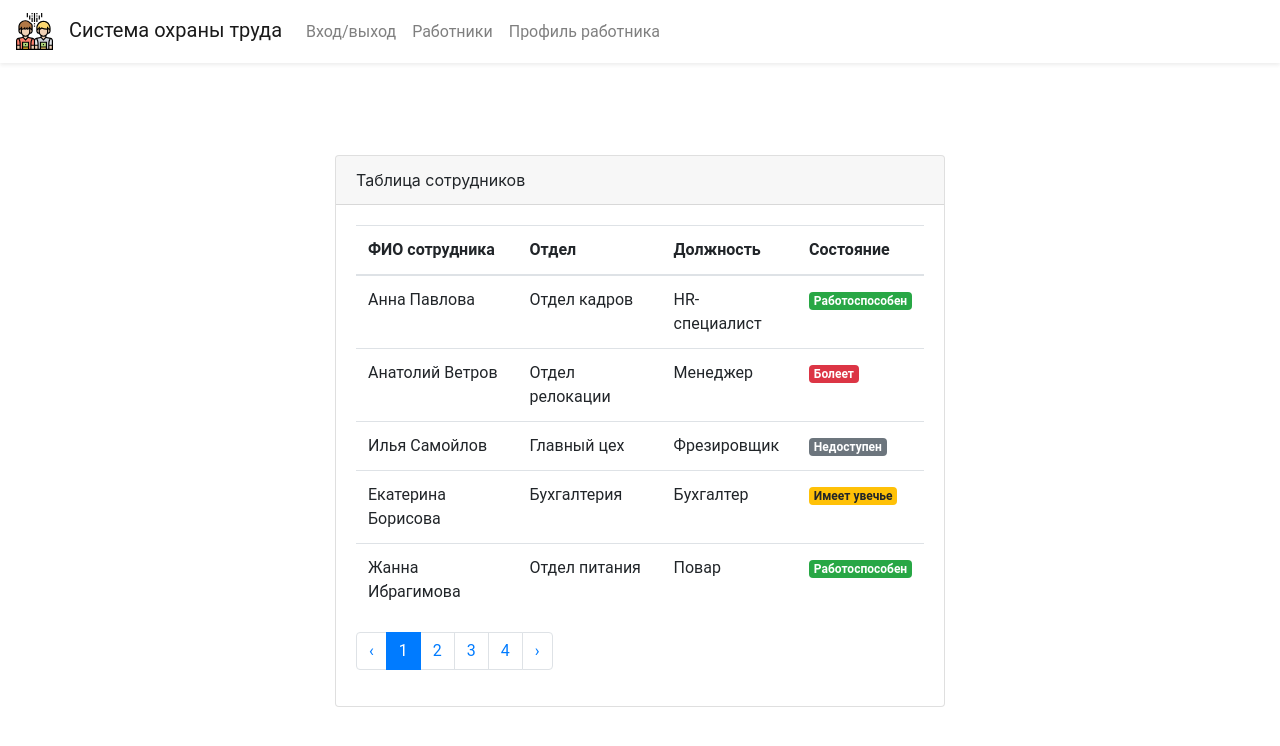
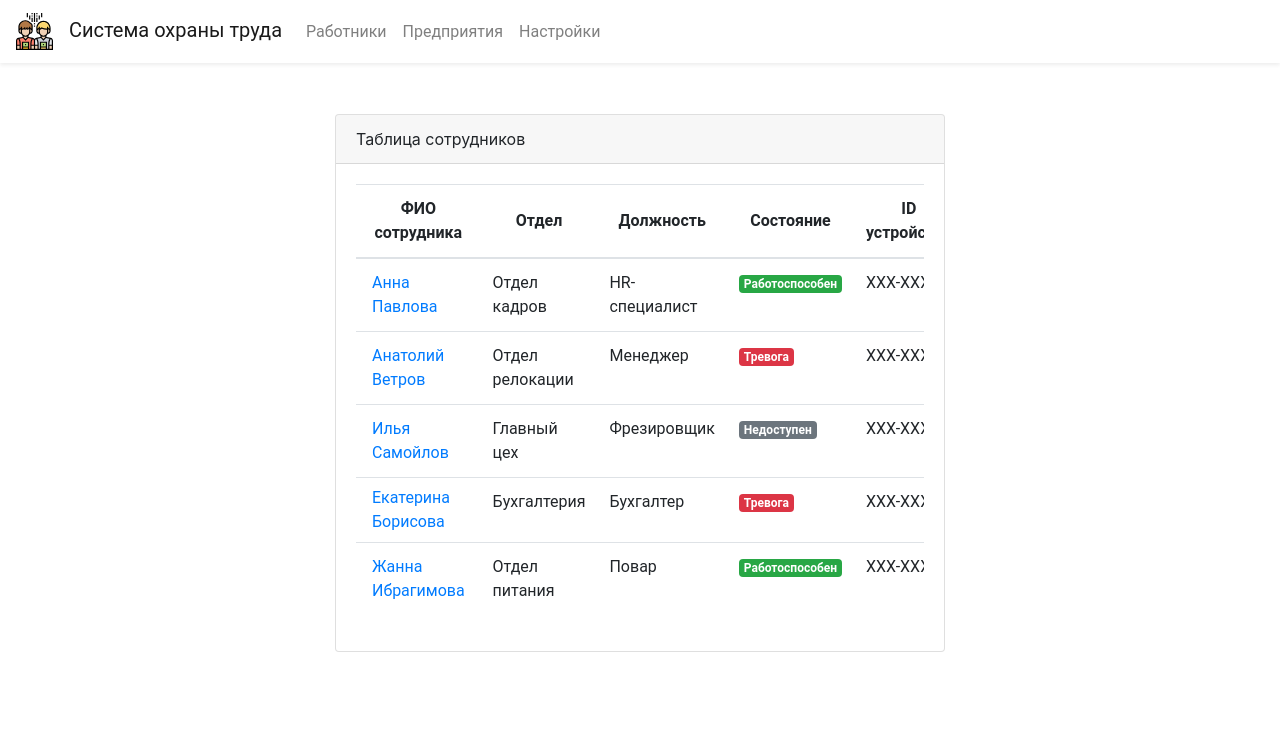
Before and after one commit to R-Mosolov/work-protection-system, a React (Create React App) app: page /workers-list in a window 1280 px wide. Shown: the top 746 px of the page. Built offline with nearby package versions, Linux system fonts and the light colour scheme.

Commit message:
Deleted login page. Added pages of companies and settings. Changed workers list

```diff
--- a/src/App.js
+++ b/src/App.js
@@ -4,17 +4,19 @@ import { BrowserRouter as Router, Route } from 'react-router-dom';
 import 'bootstrap/dist/css/bootstrap.min.css';
 import './global/css/style.css';
 
-import Login from './pages/login/login';
+import Settings from './pages/settings/settings';
 import WorkersList from './pages/workers-list/workers-list';
 import Worker from './pages/worker/worker';
+import CompaniesList from './pages/companies-list/companies-list';
 
 function App() {
     return (
         <Router>
             <div className="App">
-                <Route path="/" exact component={Login} />
+                <Route path="/" exact component={Settings} />
                 <Route path="/workers-list" component={WorkersList} />
                 <Route path="/worker" component={Worker} />
+                <Route path="/companies" component={CompaniesList} />
             </div>
         </Router>
     );
--- a/src/global/header/site-header.js
+++ b/src/global/header/site-header.js
@@ -31,18 +31,18 @@ const SiteHeader = () => {
         <div className="collapse navbar-collapse" id="navbarSupportedContent">
           <ul className="navbar-nav mr-auto">
             <li className="nav-item">
-              <Link className="nav-link" to="/">
-                Вход/выход
-              </Link>
-            </li>
-            <li className="nav-item">
               <Link className="nav-link" to="/workers-list">
                 Работники
               </Link>
             </li>
             <li className="nav-item">
-              <Link className="nav-link" to="/worker">
-                Профиль работника
+              <Link className="nav-link" to="/companies">
+                Предприятия
+              </Link>
+            </li>
+            <li className="nav-item">
+              <Link className="nav-link" to="/">
+                Настройки
               </Link>
             </li>
           </ul>
--- /dev/null
+++ b/src/pages/companies-list/companies-list.js
@@ -0,0 +1,16 @@
+import React from 'react';
+import SiteHeader from '../../global/header/site-header';
+import SiteContent from './site-content/site-content';
+
+class CompaniesList extends React.Component {
+  render() {
+    return (
+      <div className="page">
+        <SiteHeader />
+        <SiteContent />
+      </div>
+    );
+  }
+}
+
+export default CompaniesList;
--- /dev/null
+++ b/src/pages/companies-list/site-content/css/desktop.css
@@ -0,0 +1,3 @@
+.login {
+    height: 80vh;
+}
--- /dev/null
+++ b/src/pages/companies-list/site-content/site-content.js
@@ -0,0 +1,71 @@
+import React from 'react';
+
+import './css/desktop.css';
+import {
+  Badge,
+  Card,
+  CardBody,
+  CardHeader,
+  Col,
+  Table
+} from "reactstrap";
+
+const SiteContent = () => {
+  return (
+    <div className="login d-flex justify-content-center align-items-center">
+        <Col xs="12" lg="6">
+          <Card>
+            <CardHeader>
+              <i className="fa fa-align-justify"/> Таблица предприятий
+            </CardHeader>
+            <CardBody>
+              <Table responsive>
+                <thead>
+                <tr>
+                  <th className="align-middle text-center">Название предприятия</th>
+                  <th className="align-middle text-center">Головной офис</th>
+                  <th className="align-middle text-center">Количество филиалов</th>
+                  <th className="align-middle text-center">Численность сотрудников</th>
+                </tr>
+                </thead>
+                <tbody>
+                <tr>
+                  <td>ТатТехСбыт</td>
+                  <td>Москва</td>
+                  <td className="text-center">23</td>
+                  <td className="text-center">1200</td>
+                </tr>
+                <tr>
+                  <td>РосОкнСтрой</td>
+                  <td>Санкт-Петербург</td>
+                  <td className="text-center">14</td>
+                  <td className="text-center">750</td>
+                </tr>
+                <tr>
+                  <td>Братья Ибрагимовы</td>
+                  <td>Кросноярск</td>
+                  <td className="text-center">2</td>
+                  <td className="text-center">300</td>
+                </tr>
+                <tr>
+                  <td>ИнформСтрой</td>
+                  <td>Челябинск</td>
+                  <td className="text-center">2</td>
+                  <td className="text-center">15</td>
+                </tr>
+                <tr>
+                  <td>ITL-Company</td>
+                  <td>Калифорния</td>
+                  <td className="text-center">1</td>
+                  <td className="text-center">7</td>
+                </tr>
+                </tbody>
+              </Table>
+            </CardBody>
+          </Card>
+        </Col>
+    </div>
+  );
+};
+
+export default SiteContent;
--- a/src/pages/login/site-content/site-content.js
+++ /dev/null
@@ -1,63 +0,0 @@
-import React from 'react';
-
-import './css/desktop.css';
-import './css/tablet-and-mobile.css';
-
-const SiteContent = () => {
-  return (
-    <div className="login">
-      <div className="container__position d-flex justify-content-center align-items-center">
-        <div className="layout-positioner">
-          <form className="px-4 py-3">
-            <h1 className="hide-header">Вход в систему</h1>
-            <div className="form-group">
-              <label htmlFor="email">Email (электронная почта)</label>
-              <input
-                type="email"
-                className="form-control email"
-                id="email"
-                placeholder="email@example.com"
-                minLength="9"
-                maxLength="50"
-                required
-              />
-            </div>
-            <div className="form-group">
-              <label htmlFor="password">Пароль</label>
-              <input
-                type="password"
-                className="form-control password"
-                id="password"
-                placeholder="Введите пароль"
-                minLength="6"
-                maxLength="50"
-                required
-              />
-            </div>
-            <div className="form-group">
-              <div className="form-check">
-                <input
-                  type="checkbox"
-                  className="form-check-input"
-                  id="dropdownCheck"
-                />
-                <label className="form-check-label" htmlFor="dropdownCheck">
-                  Запомнить меня
-                </label>
-              </div>
-            </div>
-            <button type="submit" className="btn btn-primary">
-              Войти
-            </button>
-          </form>
-          <div className="dropdown-divider" />
-          <a className="dropdown-item" href="#">
-            Забыли пароль?
-          </a>
-        </div>
-      </div>
-    </div>
-  );
-};
-
-export default SiteContent;
--- a/src/pages/login/login.js
+++ b/src/pages/settings/settings.js
@@ -2,7 +2,7 @@ import React from 'react';
 import SiteHeader from '../../global/header/site-header';
 import SiteContent from './site-content/site-content';
 
-class Login extends React.Component {
+class Settings extends React.Component {
   render() {
     return (
       <div className="page">
@@ -13,4 +13,4 @@ class Login extends React.Component {
   }
 }
 
-export default Login;
+export default Settings;
--- /dev/null
+++ b/src/pages/settings/site-content/site-content.js
@@ -0,0 +1,20 @@
+import React from 'react';
+
+import './css/desktop.css';
+import './css/tablet-and-mobile.css';
+
+const SiteContent = () => {
+  return (
+    <div className="login">
+      <div className="container__position d-flex justify-content-center align-items-center">
+        <div className="layout-positioner">
+          <form className="px-4 py-3">
+            <h1 className="hide-header text-center">Страница настроек</h1>
+          </form>
+        </div>
+      </div>
+    </div>
+  );
+};
+
+export default SiteContent;
--- a/src/pages/workers-list/site-content/site-content.js
+++ b/src/pages/workers-list/site-content/site-content.js
@@ -1,4 +1,5 @@
 import React from 'react';
+import { Link } from 'react-router-dom';
 
 import './css/desktop.css';
 import {
@@ -7,9 +8,6 @@ import {
   CardBody,
   CardHeader,
   Col,
-  Pagination,
-  PaginationItem,
-  PaginationLink,
   Table
 } from "reactstrap";
 
@@ -19,81 +17,77 @@ const SiteContent = () => {
         <Col xs="12" lg="6">
           <Card>
             <CardHeader>
-              <i className="fa fa-align-justify"></i> Таблица сотрудников
+              <i className="fa fa-align-justify"/> Таблица сотрудников
             </CardHeader>
             <CardBody>
               <Table responsive>
                 <thead>
                 <tr>
-                  <th>ФИО сотрудника</th>
-                  <th>Отдел</th>
-                  <th>Должность</th>
-                  <th>Состояние</th>
+                  <th className="align-middle text-center">ФИО сотрудника</th>
+                  <th className="align-middle text-center">Отдел</th>
+                  <th className="align-middle text-center">Должность</th>
+                  <th className="align-middle text-center">Состояние</th>
+                  <th className="align-middle text-center">ID устройства</th>
                 </tr>
                 </thead>
                 <tbody>
                 <tr>
-                  <td>Анна Павлова</td>
+                  <td className="p-0 m-0 align-middle">
+                    <Link className="nav-link" to="/worker">Анна Павлова</Link>
+                  </td>
                   <td>Отдел кадров</td>
                   <td>HR-специалист</td>
                   <td>
                     <Badge color="success">Работоспособен</Badge>
                   </td>
+                  <td>ХХХ-ХХХ</td>
                 </tr>
                 <tr>
-                  <td>Анатолий Ветров</td>
+                  <td className="p-0 m-0 align-middle">
+                    <Link className="nav-link" to="/worker">Анатолий Ветров</Link>
+                  </td>
                   <td>Отдел релокации</td>
                   <td>Менеджер</td>
                   <td>
-                    <Badge color="danger">Болеет</Badge>
+                    <Badge color="danger">Тревога</Badge>
                   </td>
+                  <td>ХХХ-ХХХ</td>
                 </tr>
                 <tr>
-                  <td>Илья Самойлов</td>
+                  <td className="p-0 m-0 align-middle">
+                    <Link className="nav-link" to="/worker">Илья Самойлов</Link>
+                  </td>
                   <td>Главный цех</td>
                   <td>Фрезировщик</td>
                   <td>
                     <Badge color="secondary">Недоступен</Badge>
                   </td>
+                  <td>ХХХ-ХХХ</td>
                 </tr>
                 <tr>
-                  <td>Екатерина Борисова</td>
+                  <td className="p-0 m-0 align-middle">
+                    <Link className="nav-link" to="/worker">Екатерина Борисова</Link>
+                  </td>
                   <td>Бухгалтерия</td>
                   <td>Бухгалтер</td>
                   <td>
-                    <Badge color="warning">Имеет увечье</Badge>
+                    <Badge color="danger">Тревога</Badge>
                   </td>
+                  <td>ХХХ-ХХХ</td>
                 </tr>
                 <tr>
-                  <td>Жанна Ибрагимова</td>
+                  <td className="p-0 m-0 align-middle">
+                    <Link className="nav-link" to="/worker">Жанна Ибрагимова</Link>
+                  </td>
                   <td>Отдел питания</td>
                   <td>Повар</td>
                   <td>
                     <Badge color="success">Работоспособен</Badge>
                   </td>
+                  <td>ХХХ-ХХХ</td>
                 </tr>
                 </tbody>
               </Table>
-              <Pagination>
-                <PaginationItem>
-                  <PaginationLink previous tag="button"></PaginationLink>
-                </PaginationItem>
-                <PaginationItem active>
-                  <PaginationLink tag="button">1</PaginationLink>
-                </PaginationItem>
-                <PaginationItem>
-                  <PaginationLink tag="button">2</PaginationLink>
-                </PaginationItem>
-                <PaginationItem>
-                  <PaginationLink tag="button">3</PaginationLink>
-                </PaginationItem>
-                <PaginationItem>
-                  <PaginationLink tag="button">4</PaginationLink>
-                </PaginationItem>
-                <PaginationItem>
-                  <PaginationLink next tag="button"></PaginationLink>
-                </PaginationItem>
-              </Pagination>
             </CardBody>
           </Card>
         </Col>
```
Also changed, not shown: src/pages/settings/site-content/css/desktop.css (renamed from src/pages/login/site-content/css/desktop.css), src/pages/settings/site-content/css/tablet-and-mobile.css (renamed from src/pages/login/site-content/css/tablet-and-mobile.css).
